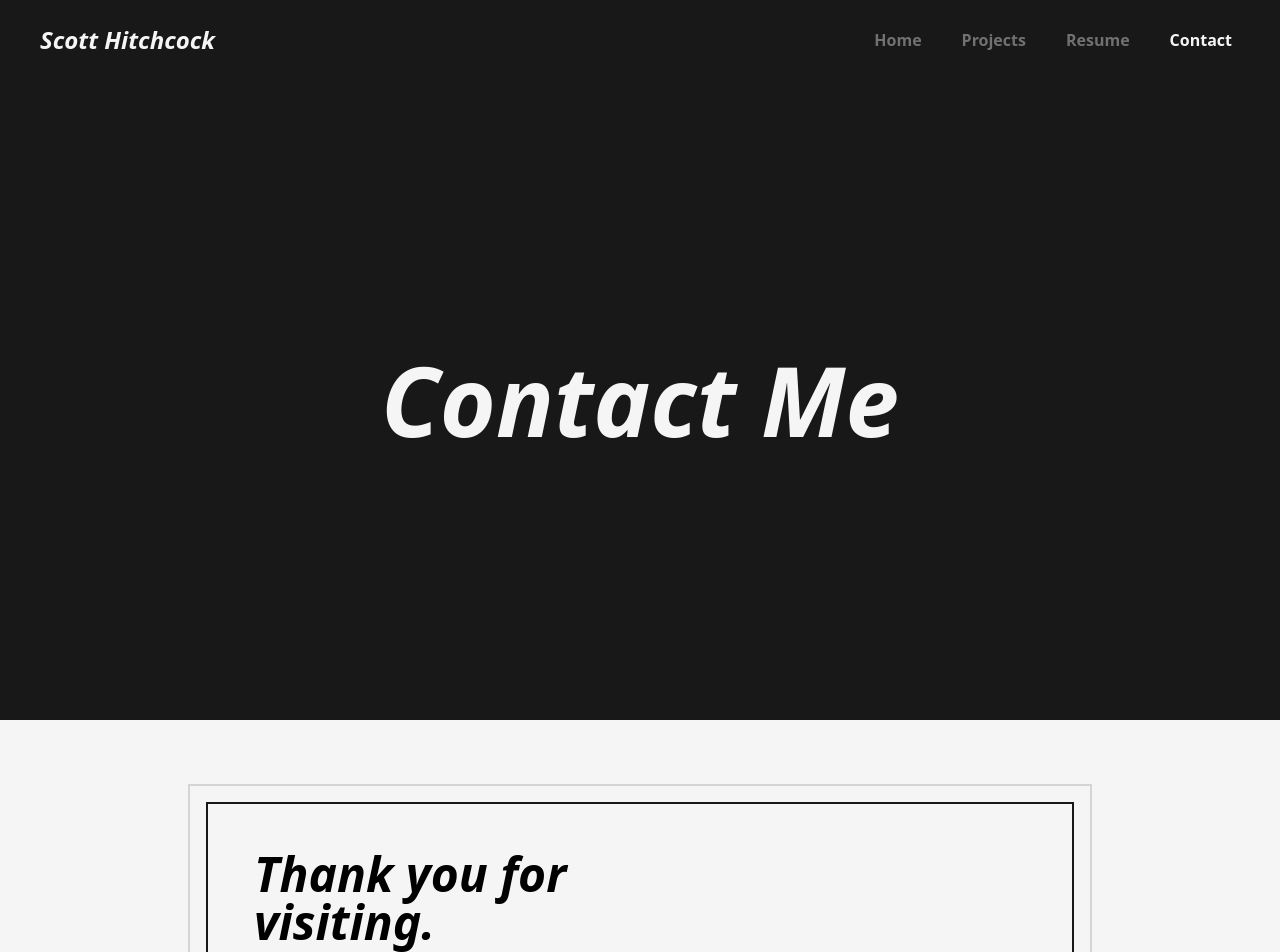
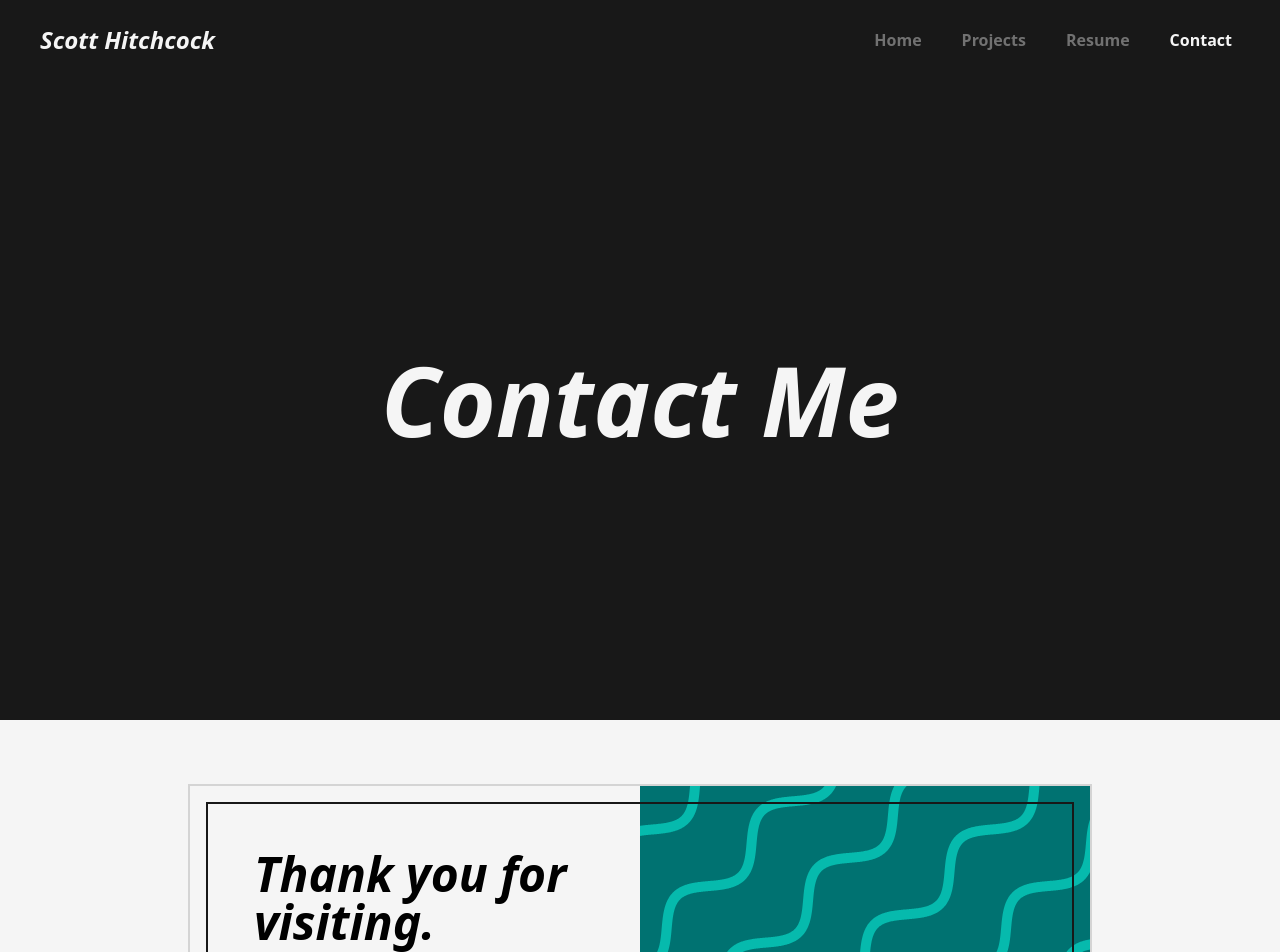
Before and after one commit to scotthitch/s-hitchcock-website, a Nuxt app: page /contact in a window 1280 px wide. Shown: the top 952 px of the page. Built offline with nearby package versions, Linux system fonts and the light colour scheme; no server answers.

Commit message:
update return vals from scriptwrapper

```diff
--- a/helpers/projects.ts
+++ b/helpers/projects.ts
@@ -21,13 +21,6 @@ interface projectsType {
 
 const projects: projectsType[] = [
     {
-        title: 'Ascii',
-        scriptID: 'ascii',
-        description: 'Converts the video feed into ASCII art',
-        scriptWrapper: asciiScriptWrapper,
-        isMobileOrTabletFriendly: true
-    },
-    {
         title: 'Fourier Series',
         scriptID: 'fourier-series',
         description:
@@ -43,6 +36,13 @@ const projects: projectsType[] = [
         isMobileOrTabletFriendly: true
     },
     {
+        title: 'Ascii',
+        scriptID: 'ascii',
+        description: 'Converts the video feed into ASCII art',
+        scriptWrapper: asciiScriptWrapper,
+        isMobileOrTabletFriendly: true
+    },
+    {
         title: 'Unknown Pleasures',
         scriptID: 'unknown-pleasures',
         description:
@@ -50,48 +50,48 @@ const projects: projectsType[] = [
         scriptWrapper: unknownPleasuresScriptWrapper,
         isMobileOrTabletFriendly: false
     },
-    // {
-    //     title: 'Perlin Flow Field',
-    //     scriptID: 'perlin-flow-field',
-    //     description: 'A random vector flow field generated using 2D Perlin Noise.',
-    //     scriptWrapper: perlinFlowFieldScriptWrapper,
-    //     isMobileOrTabletFriendly: true
-    // },
-    // {
-    //     title: 'Tiling',
-    //     scriptID: 'tiling',
-    //     description: 'Click to change the zoom and tilt',
-    //     scriptWrapper: tilingScriptWrapper,
-    //     isMobileOrTabletFriendly: true
-    // },
-    // {
-    //     title: 'Radial',
-    //     scriptID: 'radial',
-    //     description: 'Press the up and down arrows to change the number of reflections',
-    //     scriptWrapper: radialScriptWrapper,
-    //     isMobileOrTabletFriendly: false
-    // },
-    // {
-    //     title: 'Ball Cascade',
-    //     scriptID: 'ball-cascade',
-    //     description: 'Not much to do here. You can flip gravity by clicking',
-    //     scriptWrapper: ballCascadeScriptWrapper,
-    //     isMobileOrTabletFriendly: false
-    // },
-    // {
-    //     title: 'Growing Circle',
-    //     scriptID: 'growing-circle',
-    //     description: 'Just sit back and relax',
-    //     scriptWrapper: growingCircleScriptWrapper,
-    //     isMobileOrTabletFriendly: true
-    // },
-    // {
-    //     title: 'Fireworks',
-    //     scriptID: 'fireworks',
-    //     description: 'Click to shoot some fireworks.',
-    //     scriptWrapper: fireworksScriptWrapper,
-    //     isMobileOrTabletFriendly: true
-    // }
+    {
+        title: 'Perlin Flow Field',
+        scriptID: 'perlin-flow-field',
+        description: 'A random vector flow field generated using 2D Perlin Noise.',
+        scriptWrapper: perlinFlowFieldScriptWrapper,
+        isMobileOrTabletFriendly: true
+    },
+    {
+        title: 'Tiling',
+        scriptID: 'tiling',
+        description: 'Click to change the zoom and tilt',
+        scriptWrapper: tilingScriptWrapper,
+        isMobileOrTabletFriendly: true
+    },
+    {
+        title: 'Radial',
+        scriptID: 'radial',
+        description: 'Press the up and down arrows to change the number of reflections',
+        scriptWrapper: radialScriptWrapper,
+        isMobileOrTabletFriendly: false
+    },
+    {
+        title: 'Ball Cascade',
+        scriptID: 'ball-cascade',
+        description: 'Not much to do here. You can flip gravity by clicking',
+        scriptWrapper: ballCascadeScriptWrapper,
+        isMobileOrTabletFriendly: false
+    },
+    {
+        title: 'Growing Circle',
+        scriptID: 'growing-circle',
+        description: 'Just sit back and relax',
+        scriptWrapper: growingCircleScriptWrapper,
+        isMobileOrTabletFriendly: true
+    },
+    {
+        title: 'Fireworks',
+        scriptID: 'fireworks',
+        description: 'Click to shoot some fireworks.',
+        scriptWrapper: fireworksScriptWrapper,
+        isMobileOrTabletFriendly: true
+    }
 ]
 
 export default projects
--- a/p5Projects/Ascii/index.ts
+++ b/p5Projects/Ascii/index.ts
@@ -18,7 +18,7 @@ const FONT = {
     aspectRatio: 5 / 3
 }
 const IMAGE_SIZE = 100
-const VIDEO_CONTRAINTS: MediaTrackConstraints = {
+const VIDEO_CONTRAINTS = {
     width: Math.floor(IMAGE_SIZE * FONT.aspectRatio),
     // width: IMAGE_SIZE,
     height: IMAGE_SIZE,
--- a/p5Projects/BallCascade/index.ts
+++ b/p5Projects/BallCascade/index.ts
@@ -2,7 +2,9 @@ import P5 from 'p5' // Package from npm
 import type { p5Script, p5ScriptWrapper, ScreenDimensions } from '~/types'
 import Ball from './Ball'
 
-const scriptWrapper: p5ScriptWrapper = (screenDimensions: ScreenDimensions): p5Script => {
+const scriptWrapper: p5ScriptWrapper = (
+    screenDimensions: ScreenDimensions
+): { script: p5Script } => {
     const script = (p5Instance: P5): void => {
         const BACKGROUND_COLOUR = '#181818'
         let balls: Ball[] = []
@@ -49,7 +51,7 @@ const scriptWrapper: p5ScriptWrapper = (screenDimensions: ScreenDimensions): p5S
             gravity *= -1
         }
     }
-    return script
+    return { script }
 }
 
 export default scriptWrapper
--- a/p5Projects/Fireworks/index.ts
+++ b/p5Projects/Fireworks/index.ts
@@ -10,7 +10,9 @@ interface FlightParams {
     explodeTime: number
 }
 
-const scriptWrapper: p5ScriptWrapper = (screenDimensions: ScreenDimensions): p5Script => {
+const scriptWrapper: p5ScriptWrapper = (
+    screenDimensions: ScreenDimensions
+): { script: p5Script } => {
     const script = (p5Instance: P5): void => {
         const GRAVITY = p5Instance.createVector(0, 0.15)
         const PARENT_MASS = 1
@@ -158,7 +160,7 @@ const scriptWrapper: p5ScriptWrapper = (screenDimensions: ScreenDimensions): p5S
 
         window.addEventListener(interactionEvent, createParentFireworkFromInteractionEvent)
     }
-    return script
+    return { script }
 }
 
 export default scriptWrapper
--- a/p5Projects/GrowingCircle/index.ts
+++ b/p5Projects/GrowingCircle/index.ts
@@ -1,7 +1,9 @@
 import P5 from 'p5' // Package from npm
 import type { p5Script, p5ScriptWrapper, ScreenDimensions } from '~/types'
 
-const scriptWrapper: p5ScriptWrapper = (screenDimensions: ScreenDimensions): p5Script => {
+const scriptWrapper: p5ScriptWrapper = (
+    screenDimensions: ScreenDimensions
+): { script: p5Script } => {
     const script = (p5Instance: P5): void => {
         // Params for drawing the initial shape
         const INITAL_SHAPE_MEAN_RADIUS = 120
@@ -80,7 +82,7 @@ const scriptWrapper: p5ScriptWrapper = (screenDimensions: ScreenDimensions): p5S
             p5Instance.curveVertex(radius * p5Instance.cos(theta), radius * p5Instance.sin(theta))
         }
     }
-return script
+    return { script }
 }
 
 export default scriptWrapper
--- a/p5Projects/PerlinFlowField/index.ts
+++ b/p5Projects/PerlinFlowField/index.ts
@@ -2,7 +2,9 @@ import P5 from 'p5' // Package from npm
 
 import type { p5Script, p5ScriptWrapper, ScreenDimensions } from '~/types'
 
-const scriptWrapper: p5ScriptWrapper = (screenDimensions: ScreenDimensions): p5Script => {
+const scriptWrapper: p5ScriptWrapper = (
+    screenDimensions: ScreenDimensions
+): { script: p5Script } => {
     const script = (p5Instance: P5): void => {
         const GRID_ITEM_WIDTH = screenDimensions.width / 400
         const FORCE_SCALE_FACTOR = 50
@@ -148,7 +150,7 @@ const scriptWrapper: p5ScriptWrapper = (screenDimensions: ScreenDimensions): p5S
             }
         }
     }
-    return script
+    return { script }
 }
 
 export default scriptWrapper
--- a/p5Projects/Radial/index.ts
+++ b/p5Projects/Radial/index.ts
@@ -7,7 +7,9 @@ import type {
 } from '~/types'
 import P5 from 'p5' // Package from npm
 
-const scriptWrapper: p5ScriptWrapper = (screenDimensions: ScreenDimensions): p5Script => {
+const scriptWrapper: p5ScriptWrapper = (
+    screenDimensions: ScreenDimensions
+): { script: p5Script } => {
     const script = (p5Instance: P5): void => {
         const BACKGROUND_COLOUR = 0
 
@@ -164,7 +166,7 @@ const scriptWrapper: p5ScriptWrapper = (screenDimensions: ScreenDimensions): p5S
             p5Instance.background(BACKGROUND_COLOUR)
         }
     }
-    return script
+    return { script }
 }
 
 export default scriptWrapper
--- a/p5Projects/Tiling/index.ts
+++ b/p5Projects/Tiling/index.ts
@@ -2,7 +2,9 @@ import P5 from 'p5' // Package from npm
 import createUpDownLeftOrRightP5Button from '~/helpers/createUpDownLeftOrRightP5Button'
 import type { p5Script, p5ScriptWrapper, ScreenDimensions } from '~/types'
 
-const scriptWrapper: p5ScriptWrapper = (screenDimensions: ScreenDimensions): p5Script => {
+const scriptWrapper: p5ScriptWrapper = (
+    screenDimensions: ScreenDimensions
+): { script: p5Script } => {
     const script = (p5Instance: P5): void => {
         const BACKGROUND_COLOUR = '#037171'
         const RECTANGLE_COLOUR = '#00B9AE'
@@ -123,7 +125,7 @@ const scriptWrapper: p5ScriptWrapper = (screenDimensions: ScreenDimensions): p5S
             }
         }
     }
-    return script
+    return { script }
 }
 
 export default scriptWrapper
--- a/p5Projects/Waves/index.ts
+++ b/p5Projects/Waves/index.ts
@@ -1,7 +1,9 @@
 import P5 from 'p5' // Package from npm
 import type { p5Script, p5ScriptWrapper, ScreenDimensions } from '~/types'
 
-const scriptWrapper: p5ScriptWrapper = (screenDimensions: ScreenDimensions): p5Script => {
+const scriptWrapper: p5ScriptWrapper = (
+    screenDimensions: ScreenDimensions
+): { script: p5Script } => {
     const script = (p5Instance: P5): void => {
         const BACKGROUND_COLOUR = '#007271'
         const WAVE_COLOUR = '#06BAAD'
@@ -87,7 +89,7 @@ const scriptWrapper: p5ScriptWrapper = (screenDimensions: ScreenDimensions): p5S
             p5Instance.endShape()
         }
     }
-    return script
+    return { script }
 }
 
 export default scriptWrapper
```
Lines whose indentation alone changed are shown as unchanged.
